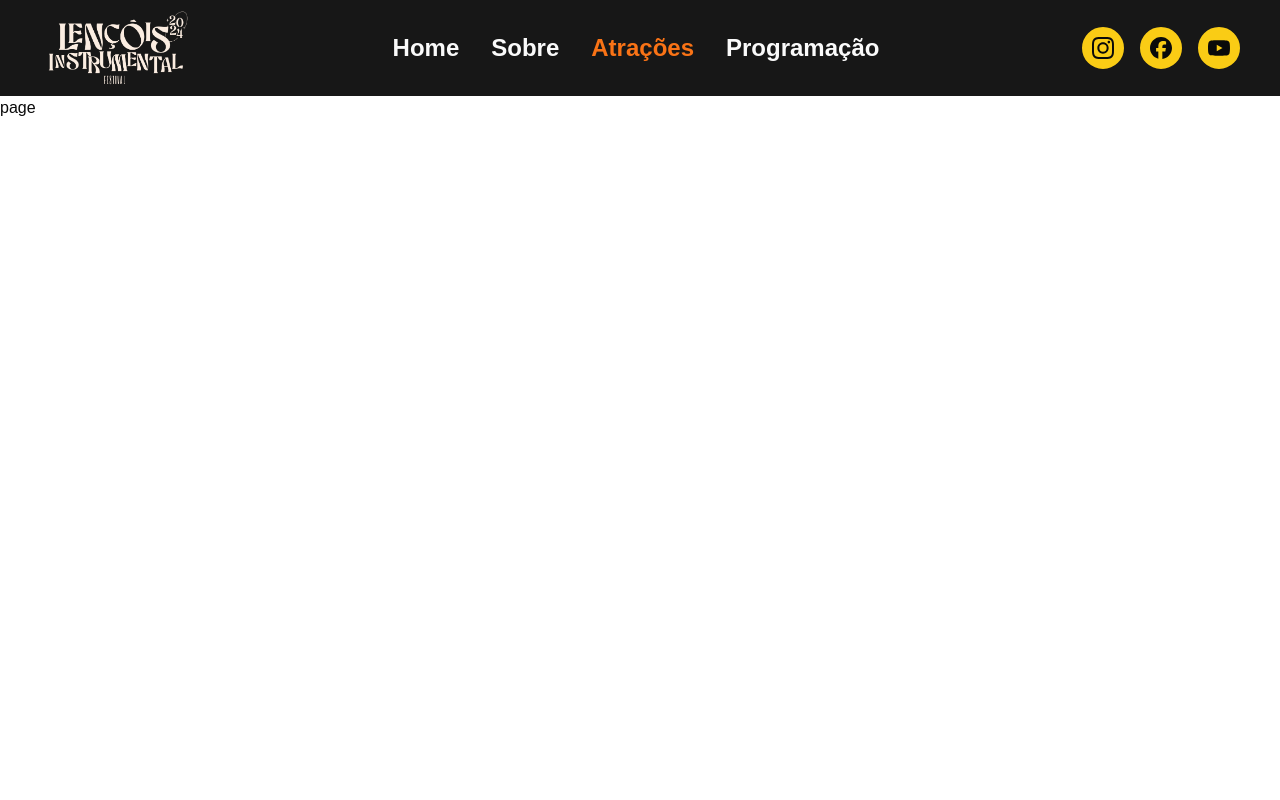
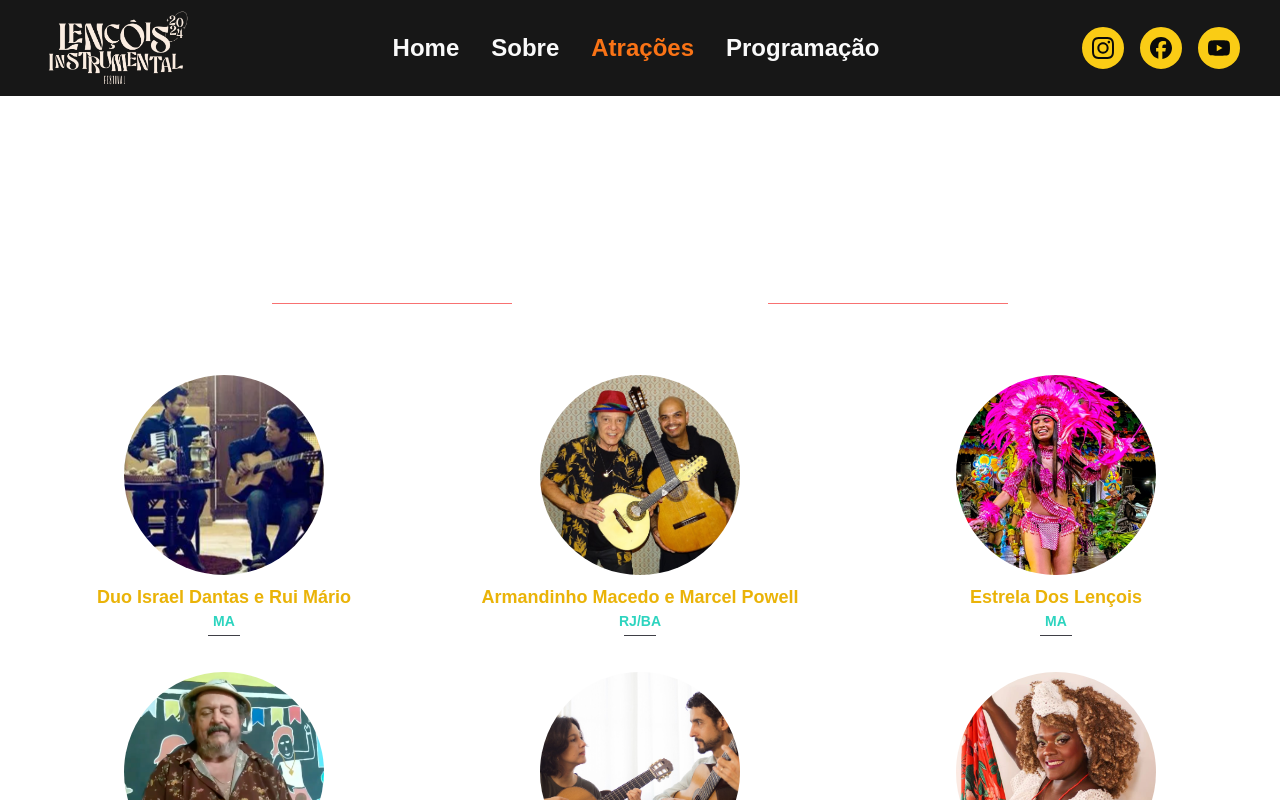
Before and after one commit to romuloromulo/lencoisjazzeblues, a Next.js app: page /atracoes in a window 1280 px wide. Shown: the top 800 px of the page. Built offline with nearby package versions, Linux system fonts and the light colour scheme; a web font is replaced by a local one.

Commit message:
adicionando pagina de atraçoes

```diff
--- a/package.json
+++ b/package.json
@@ -12,6 +12,7 @@
     "@radix-ui/react-dropdown-menu": "^2.1.1",
     "class-variance-authority": "^0.7.0",
     "clsx": "^2.1.1",
+    "framer-motion": "^11.2.13",
     "lucide-react": "^0.400.0",
     "next": "14.2.4",
     "react": "^18",
--- a/src/app/atracoes/page.jsx
+++ b/src/app/atracoes/page.jsx
@@ -1,7 +1,90 @@
+"use client";
 import React from "react";
+import Image from "next/image";
+import { atracoes } from "@/data/index";
+import Link from "next/link";
+import { motion } from "framer-motion";
 
-function page() {
-  return <div>page</div>;
+function Atrações() {
+  const renderAtraçoes = atracoes.map((item, index) =>
+    item.imagem !== "" ? (
+      <div
+        key={index}
+        className="flex flex-col items-center justify-center text-center font-semibold text-zinc-100 text-sm "
+      >
+        <div className="z-10 rounded-full  w-[200px] h-[200px] flex items-center justify-center overflow-hidden m-1 mb-2 relative">
+          <Link href={`atracoes/${item?.id}`} className="group ">
+            <Image
+              src={item?.imagem}
+              alt={`Foto de ${item?.nome}`}
+              layout="fill"
+              objectFit="cover"
+              className="shadow-lg"
+              loading="lazy"
+              placeholder="blur"
+              sizes="(max-width: 750px)50vw, (max-width:1200px) 30vw, 20vw"
+            />
+            <motion.div
+              initial={{ opacity: 0 }}
+              whileHover={{ opacity: 1 }}
+              className="bg-black bg-opacity-70 absolute h-full w-full top-0 left-0 transition-opacity flex justify-center items-center"
+            >
+              <div className="bg-yellow-500 p-2 rounded-lg">Saiba mais</div>
+            </motion.div>
+          </Link>
+        </div>
+        <Link
+          href={`atracoes/${item?.id}`}
+          className="flex-col items-center justify-center"
+        >
+          <div className="text-lg text-yellow-500 hover:text-zinc-100 hover:-translate-y-2 duration-300">
+            {item?.nome}
+          </div>{" "}
+        </Link>
+        <div className="text-teal-400">{item?.estado}</div>
+        <div className="border-b mx-auto mt-1 border-zinc-700 w-[2rem]" />
+      </div>
+    ) : null
+  );
+
+  return (
+    <motion.div
+      initial={{ opacity: 0, y: -100 }}
+      animate={{ opacity: 1, y: 0 }}
+      exit={{ opacity: 0, x: -100 }}
+      transition={{ duration: 1 }}
+      id="Atrações"
+      className="min-h-screen relative pb-10"
+    >
+      <div className="container mx-auto w-full flex items-center justify-center flex-col px-10 md:pt-[75px]">
+        {/* <div className="md:w-auto md:h-auto mt-[75px] md:mt-2 w-[200px] pt-12">
+          <Image
+            src={Logo}
+            width={250}
+            height={250}
+            className="mx-auto z-10"
+            alt="Logo Culturarte"
+          />
+        </div> */}
+
+        <div className="w-full mt-16 flex md:flex-row flex-col items-center justify-center  mb-4 md:mb-0 ">
+          <div className=" w-[20%] hidden md:block border-b mt-[-1rem] md:mt-0 mb-4 md:mb-0 border-red-400"></div>
+          <div className="relative  flex flex-col w-auto justify-center  md:pr-0 mb-12 ">
+            <div className="text-5xl md:text-6xl font-bold text-white relative z-30 mb-1">
+              Atrações
+            </div>
+            <h2 className="text-md font-light text-white text-center w-full relative z-30">
+              Conheça as atrações dessa edição!
+            </h2>
+          </div>
+          <div className=" w-[20%] border-b mt-[-1rem] md:mt-0 mb-4 md:mb-0 border-red-400"></div>
+        </div>
+      </div>
+      <div className="container mx-auto z-30 grid sm:grid-cols-2 md:grid-cols-3 gap-8 justify-center items-center">
+        {renderAtraçoes}
+      </div>
+    </motion.div>
+  );
 }
 
-export default page;
+export default Atrações;
--- /dev/null
+++ b/src/components/layout/footer.jsx
@@ -0,0 +1,103 @@
+import Image from "next/image";
+import React from "react";
+import FooterP from "../../../public/images/logos/patrocineo-footer.jpeg";
+import patrocineo from "../../../public/images/Layout/marcas-1.png";
+import { SiInstagram, SiFacebook } from "react-icons/si";
+import { AiOutlineMail } from "react-icons/ai";
+import Logo from "../../../public/images/logos/Marca_Culturarte-Horizontal-Fundo_escuro-.png";
+import Link from "next/link";
+
+function Footer() {
+  return (
+    <section id="Footer" className="flex flex-col items-center">
+      <div id="Imagem" className="container">
+        <div className="relative w-full mx-auto md:container mt-8 md:mt-32  p-0  md:p-8">
+          <Image
+            src={patrocineo}
+            className="object-cover md:object-contain hidden sm:block"
+            loading="lazy"
+            sizes="(max-width: 750px)100vw, (max-width:1200px)100vw"
+            alt=""
+          />
+          <Image
+            src={FooterP}
+            className="object-cover md:object-contain sm:hidden"
+            loading="lazy"
+            sizes="(max-width: 750px)100vw, (max-width:1200px) 40vw, 30vw"
+            alt=""
+          />
+        </div>
+      </div>
+      <div className="border-t w-full border-zinc-900 my-10" />
+      <div
+        id="Teste"
+        className="container mt-2 px-4 mx-auto text-white text-2xl grid-cols-2  md:grid-cols-3 gap-4 md:gap-0 grid justify-items-center items-start "
+      >
+        <div className="w-auto flex flex-col items-start justify-center">
+          <div className="w-auto">
+            <Link href="/">
+              <Image src={Logo} width={200} height={200} />{" "}
+            </Link>
+          </div>
+          <div className="text-center text-zinc-100 ">
+            <h1 className="font-semibold text-sm">
+              Música <span className="text-red-600">•</span> Culinária{" "}
+              <span className="text-orange-500">•</span> Artesanato{" "}
+              <span className="text-purple-600">•</span> Artes Visuais{" "}
+              <span className="text-yellow-500">•</span> Literatura{" "}
+            </h1>
+          </div>
+        </div>
+        <div className="flex flex-col">
+          {" "}
+          <div className="text-sm md:text-base mx-auto mb-1">Nos siga!</div>
+          <div
+            id="Meio"
+            className="flex items-center center space-x-4 text-black"
+          >
+            <Link
+              href="https://www.instagram.com/culturarte_maranhao/"
+              target="_blank"
+            >
+              <div className="bg-red-600 border-2 border-red-600  rounded-full p-2 hover:bg-transparent hover:-translate-y-[15%]  duration-300  hover:text-white ease-out">
+                <SiInstagram size={22} />
+              </div>
+            </Link>
+            <Link
+              href="hhttps://www.facebook.com/LencoisJazzBluesFestival"
+              target="_blank"
+            >
+              <div className="bg-yellow-400 border-2 border-yellow-400  rounded-full p-2 hover:bg-transparent hover:-translate-y-[15%] hover:text-white  duration-300 ease-out">
+                <SiFacebook size={22} />
+              </div>
+            </Link>
+          </div>
+        </div>
+        <div className="flex my-auto ">
+          <div>Contato:</div>{" "}
+          <div className="ml-2 hover:text-yellow-500 duration-300">
+            <Link href="mailto:tutucaviana@yahoo.com.br">
+              <AiOutlineMail size={30} />
+            </Link>
+          </div>
+        </div>
+      </div>
+      <div className="border-t w-full border-zinc-900 my-10" />
+      <div className="container mx-auto flex flex-col items-center justify-center p-8 text-zinc-100 text-sm md:text-base ">
+        <div>
+          Site desenvolvido por{" "}
+          <Link
+            href="https://portfolio-romulo.vercel.app/"
+            className="hover:text-red-500 font-semibold duration-300 underline"
+            target="_blank"
+          >
+            Rômulo Viana
+          </Link>
+        </div>
+        © Culturarte Maranhão.
+      </div>
+    </section>
+  );
+}
+
+export default Footer;
```
Also changed, not shown: 1 other file (tests, documents, lock files or other folders).
